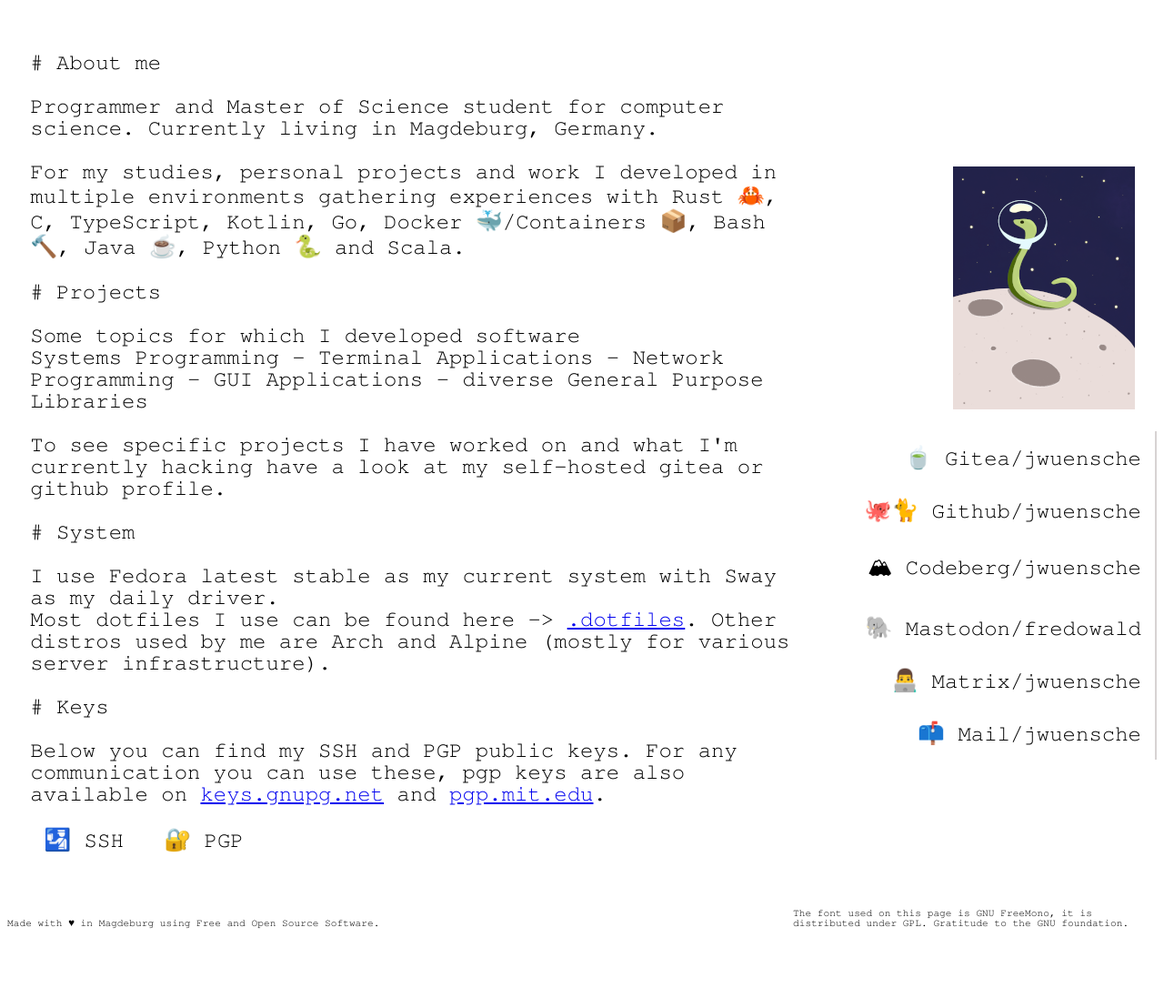
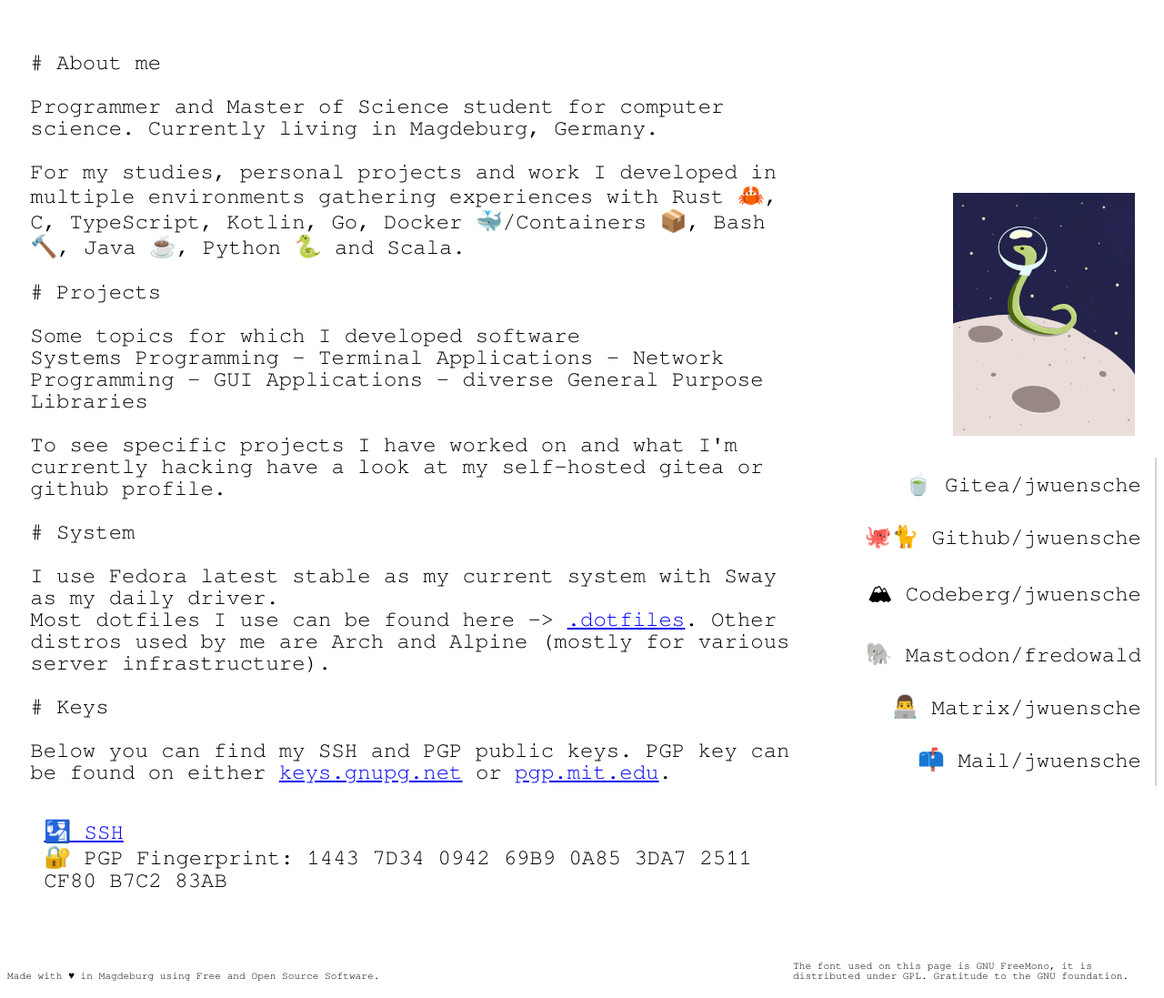
Before and after one commit to jwuensche/spacesnek.rocks, a plain HTML site: page index.html in a window 1280 px wide. Shown: the whole page at 91% size. Before the commit the page ends 1039 px from the top, so only its background shows below. Drawn offline with Linux system fonts and the light colour scheme.

Commit message:
Use pgp fingerprint instead of keyfile

```diff
--- a/index.html
+++ b/index.html
@@ -31,11 +31,11 @@
           </p>
           <p> # Keys</p>
           <p>
-	  Below you can find my SSH and PGP public keys. For any communication you can use these, pgp keys are also available on <a href="https://keys.gnupg.net">keys.gnupg.net</a> and <a href="https://pgp.mit.edu">pgp.mit.edu</a>.
+	  Below you can find my SSH and PGP public keys. PGP key can be found on either <a href="https://keys.gnupg.net">keys.gnupg.net</a> or <a href="https://pgp.mit.edu">pgp.mit.edu</a>.
           </p>
-          <p>
-              <a class="link" href="id_rsa.pub">🛂 SSH</a>
-	      <a class="link" href="pgp.pub">🔐 PGP</a>
+          <p style="padding: 15px;">
+              <a href="id_rsa.pub">🛂 SSH</a> <br>
+	          <a>🔐 PGP Fingerprint: 1443 7D34 0942 69B9 0A85  3DA7 2511 CF80 B7C2 83AB</a>
           </p>
       </div>
       <div class="list font-menu">
```
Also changed, not shown: 1 other file.
